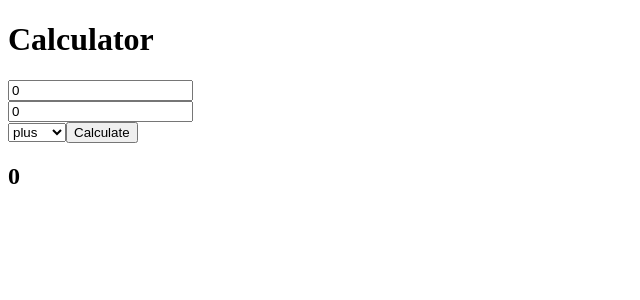
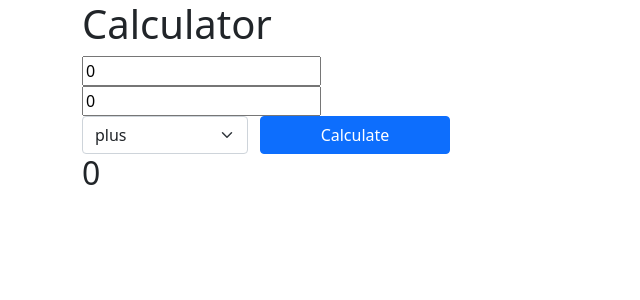
Before and after one commit to jdserpas/calculator-app, a React app: page / in a window 1280 px wide. Shown: the top 300 px of the page, without its empty margins (0-640 px from the left). Built offline with nearby package versions, Linux system fonts and the light colour scheme.

Commit message:
:lipstick: styling button and operation selector

```diff
--- a/src/Components/App.js
+++ b/src/Components/App.js
@@ -2,6 +2,7 @@ import React, { Component} from "react";
 import NumberInput from "./NumberInput";
 import Selector from "./Selector";
 import Total from "./Total";
+import "bootstrap/dist/css/bootstrap.min.css";
 
 class App extends Component {
   constructor(props) {
@@ -37,16 +38,19 @@ class App extends Component {
     const {currentTotal} = this.state;
 
     return(
-      <div className="App" data-testid="app-containter">
+      <div className="App container" data-testid="app-containter">
         <h1>Calculator</h1>
         <NumberInput name="input-1"/>
         <NumberInput name="input-2"/>
-        <Selector name="default-selector"/>
-        <button
-          data-testid="calculate"
-          onClick={this.click}>
-            Calculate
-        </button>
+        <div className="row">
+          <Selector className="col-2" name="default-selector"/>
+          <button
+            data-testid="calculate"
+            onClick={this.click}
+            className="btn btn-primary col-2">
+              Calculate
+          </button>
+        </div>
         <Total total={currentTotal}/>
       </div>
     );
--- a/src/Components/Selector.js
+++ b/src/Components/Selector.js
@@ -1,7 +1,7 @@
 import React from "react";
 import PropTypes from "prop-types";
 
-function Selector({name, options}) {
+function Selector({name, options, ...props}) {
   const ops = options.map((op) =>
     <option key={op.key} value={op.value}>
       {op.value}
@@ -9,11 +9,13 @@ function Selector({name, options}) {
   );
 
   return(
-    <>
-      <select data-testid="drop-down" id={name}>
+    <div {...props} >
+      <select data-testid="drop-down"
+        id={name}
+        className="form-select">
         {ops}
       </select>
-    </>
+    </div>
   );
 }
 
```
